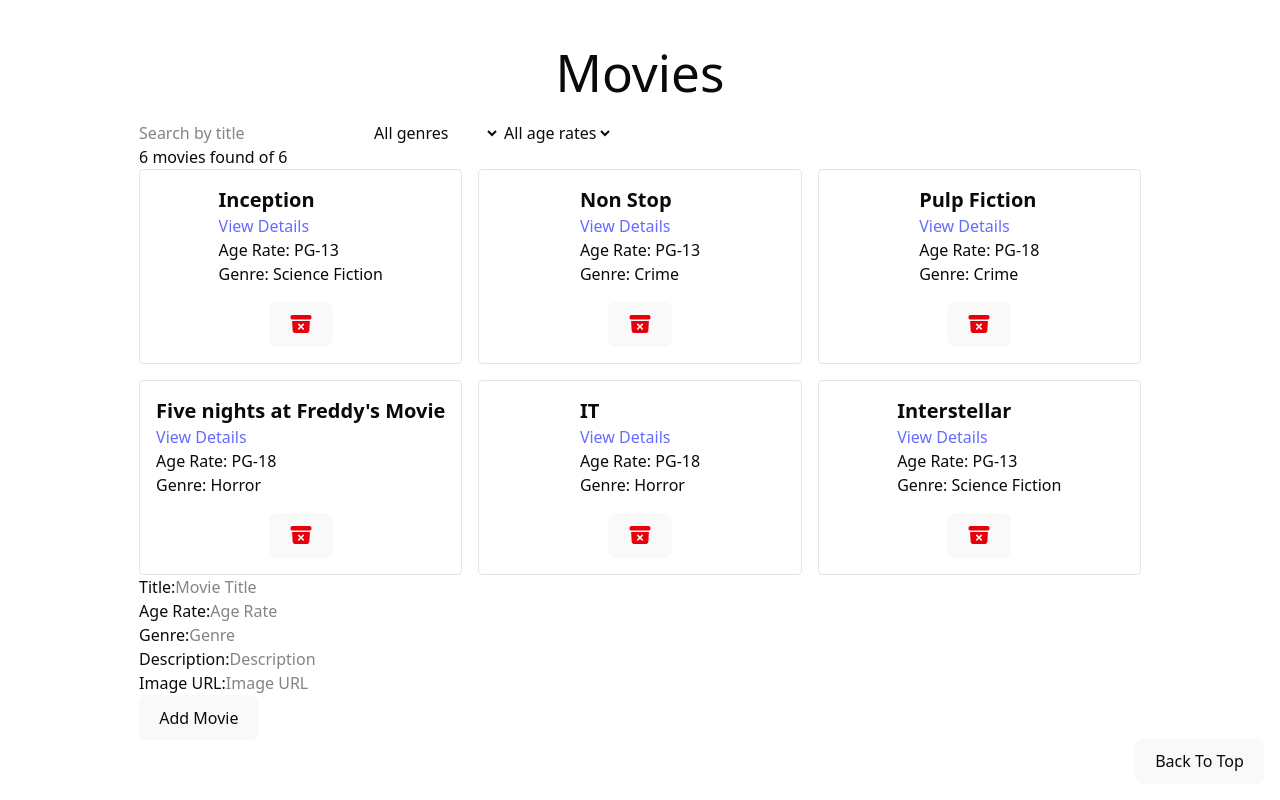
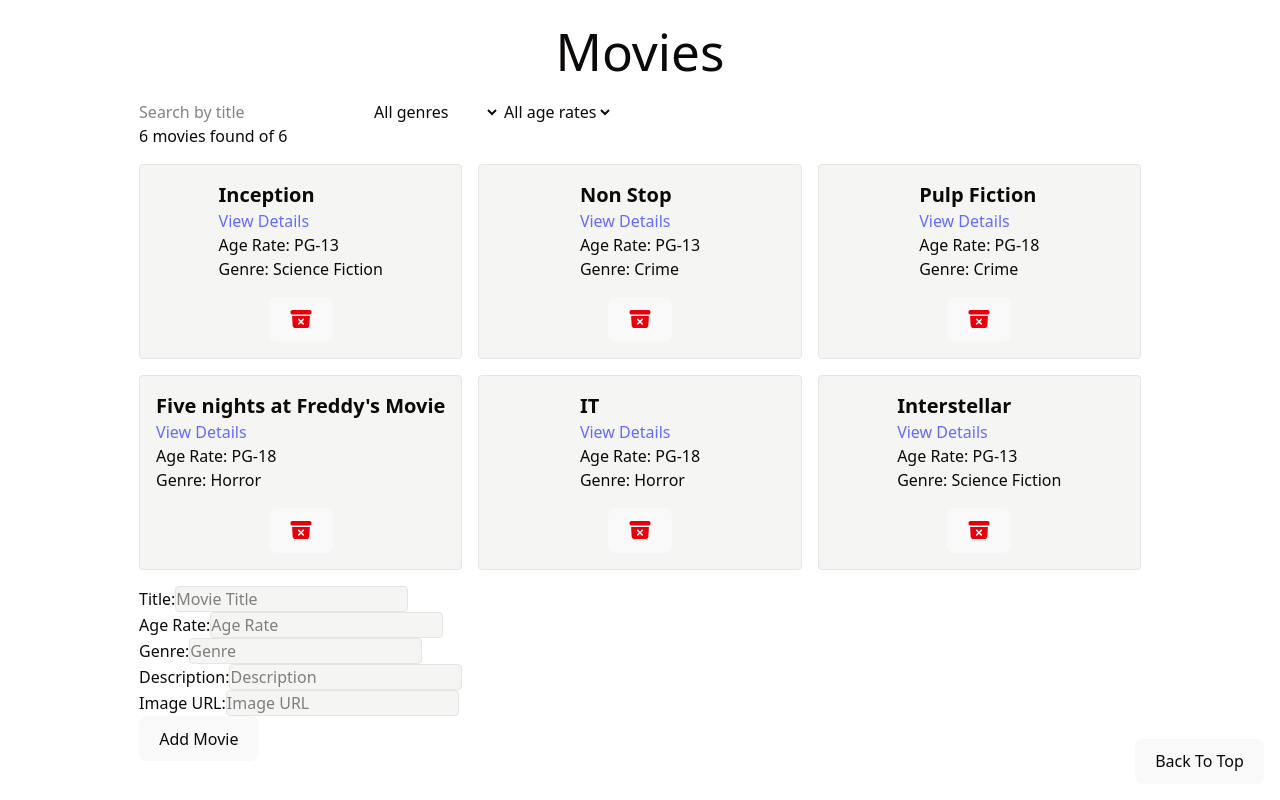
Before and after one commit to erik-per-lidstrom/Movie-night-planer, a React (Vite) app: page / in a window 1280 px wide. Built offline with nearby package versions, Linux system fonts and the light colour scheme.

Commit message:
small css change

```diff
--- a/src/components/movieInput.component.tsx
+++ b/src/components/movieInput.component.tsx
@@ -53,6 +53,7 @@
         <div>
           <label htmlFor="title">Title:</label>
           <input
+            className="border rounded bg-accent "
             type="text"
             name="title"
             value={movie.title}
@@ -63,6 +64,7 @@
         <div>
           <label htmlFor="ageRate">Age Rate:</label>
           <input
+            className="border rounded bg-accent "
             type="text"
             name="ageRate"
             value={movie.ageRate}
@@ -73,6 +75,7 @@
         <div>
           <label htmlFor="genre">Genre:</label>
           <input
+            className="border rounded bg-accent "
             type="text"
             name="genre"
             value={movie.genre}
@@ -83,6 +86,7 @@
         <div>
           <label htmlFor="description">Description:</label>
           <input
+            className="border rounded bg-accent "
             type="text"
             name="description"
             value={movie.description}
@@ -93,6 +97,7 @@
         <div>
           <label htmlFor="imgUrl">Image URL:</label>
           <input
+            className="border rounded bg-accent "
             type="text"
             name="imgUrl"
             value={movie.imgUrl}
--- a/src/pages/home.page.tsx
+++ b/src/pages/home.page.tsx
@@ -69,12 +69,12 @@
       <p>
         {filteredmovies.length} movies found of {state.length}
       </p>
-      <div className="grid grid-cols-1 md:grid-cols-2 lg:grid-cols-3 gap-4 ">
+      <div className="grid grid-cols-1 md:grid-cols-2 lg:grid-cols-3 gap-4  my-4">
         {filteredmovies.length === 0 && <p>No movies found</p>}
         {filteredmovies.map((movie: Movie) => (
           <div
             key={movie.id}
-            className="flex flex-col items-center gap-4 border p-4 rounded"
+            className="flex flex-col items-center gap-4 border p-4 rounded bg-accent"
           >
             <MovieItem movie={movie} />
             <button
```
